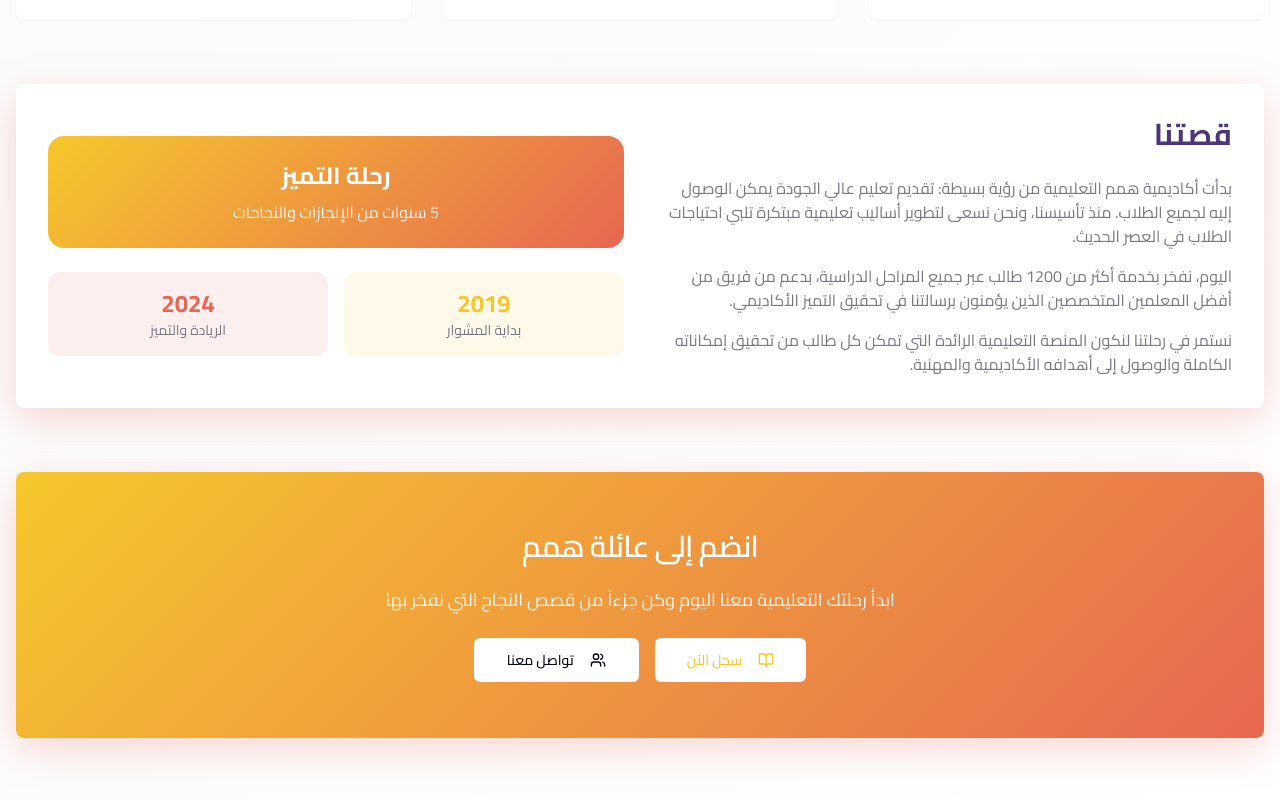
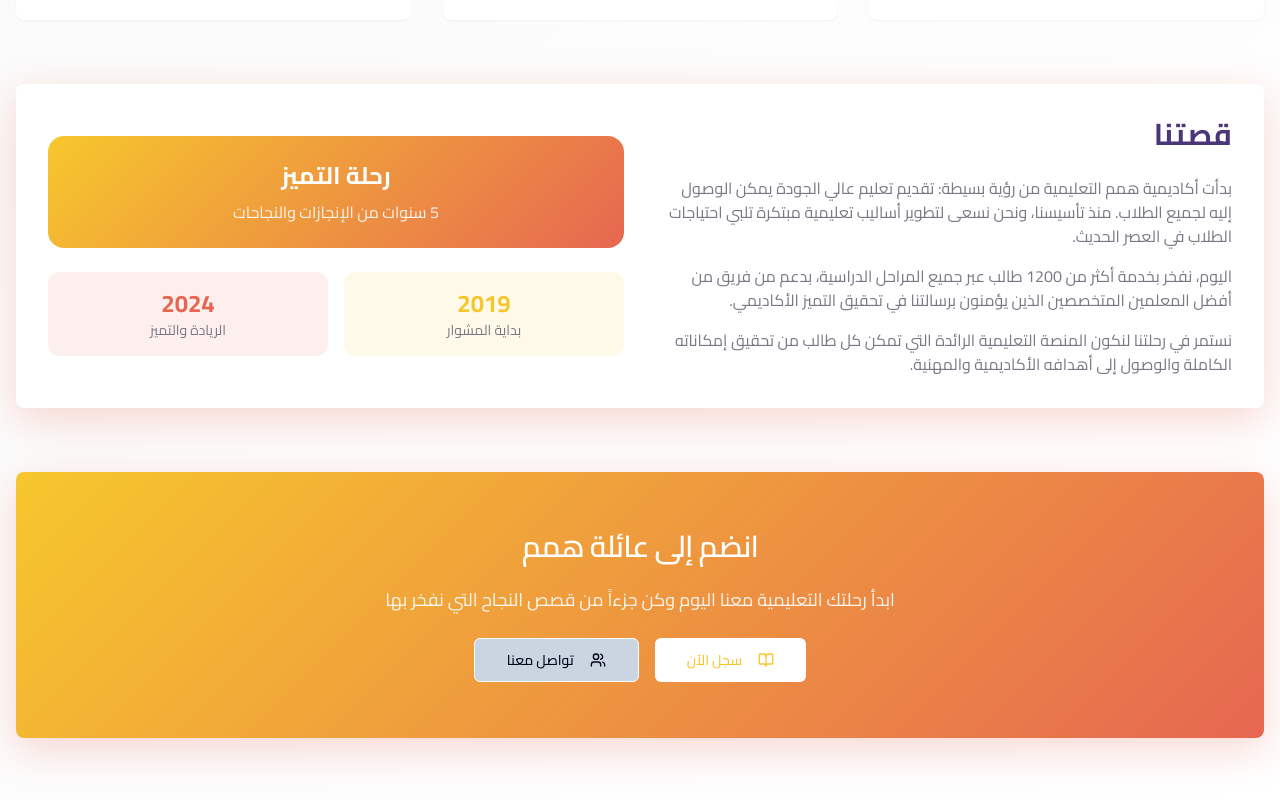
Before and after one commit to alanqoudif/himmam-academy-enroll, a React (Vite) app: page /about in a window 1280 px wide. Shown: the part 1557-2357 px from the top of the page. Built offline with nearby package versions, Linux system fonts and the light colour scheme.

Commit message:
Visual edit in Lovable
Edited UI in Lovable

```diff
--- a/src/pages/About.tsx
+++ b/src/pages/About.tsx
@@ -193,7 +193,7 @@ const About = () => {
                   <BookOpen className="w-5 h-5 ml-2" />
                   سجل الآن
                 </Button>
-                <Button onClick={() => navigate('/contact')} variant="outline" size="lg" className="border-white hover:bg-white text-slate-950">
+                <Button onClick={() => navigate('/contact')} variant="outline" size="lg" className="border-white text-slate-950 bg-slate-300 hover:bg-slate-200">
                   <Users className="w-5 h-5 ml-2" />
                   تواصل معنا
                 </Button>
```
